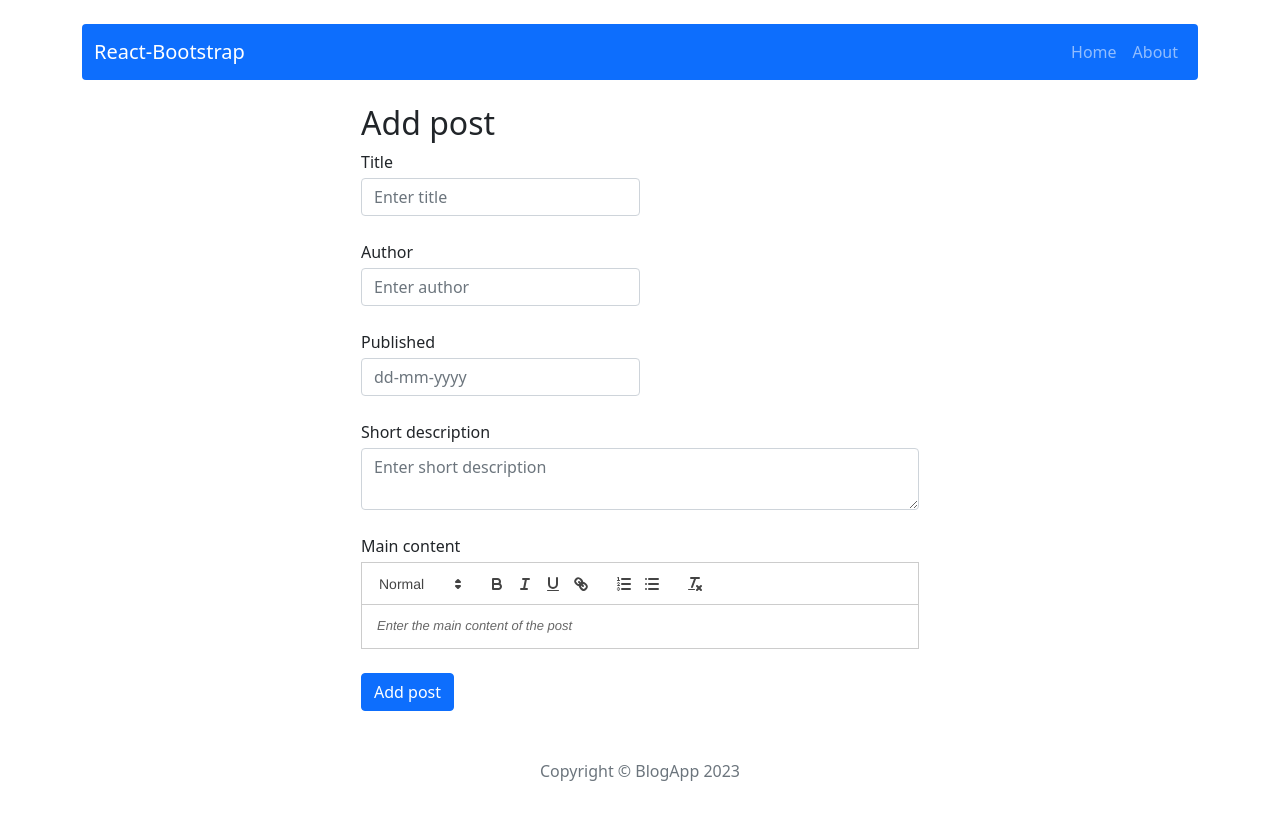
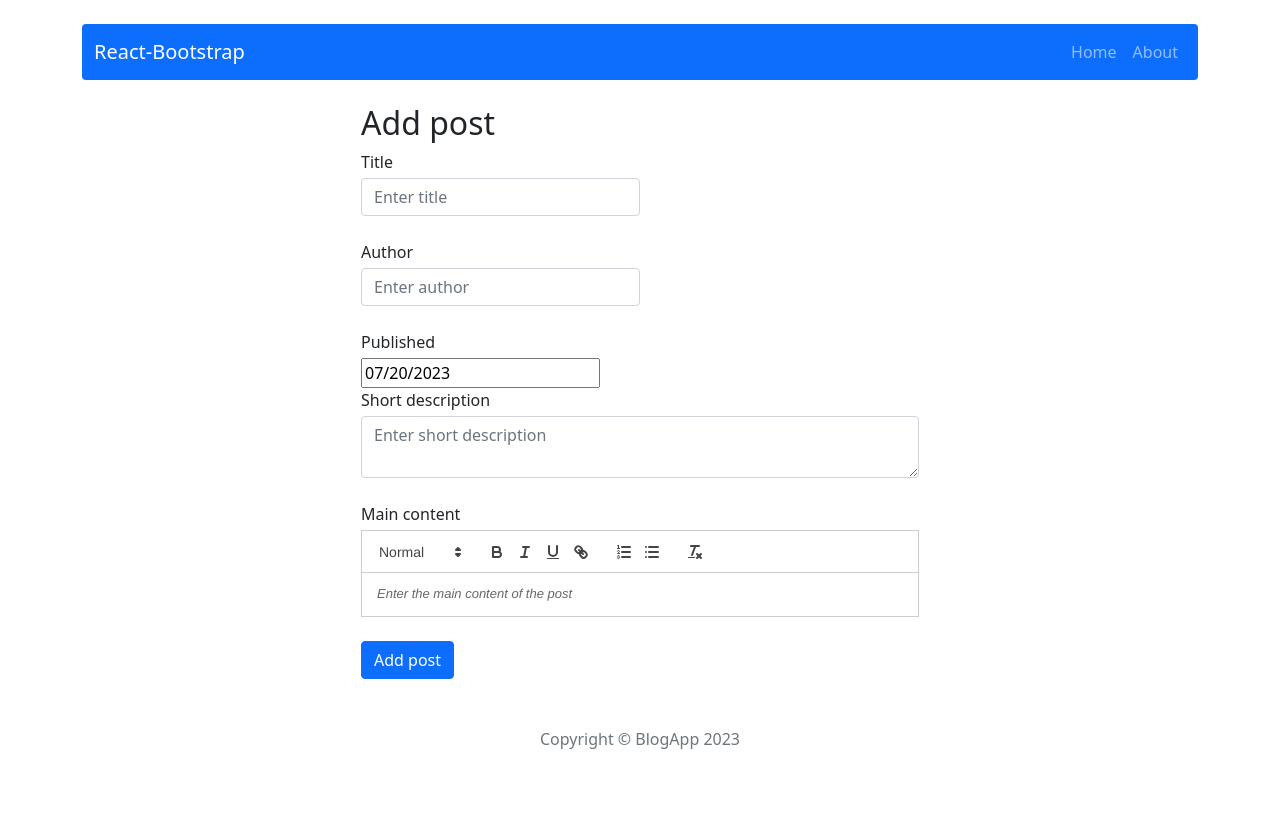
Before and after one commit to ACCeler94/React-Blog, a React (Create React App) app: page /post/add in a window 1280 px wide. Shown: the top 820 px of the page. Built offline with nearby package versions, Linux system fonts and the light colour scheme.

Commit message:
Add DatePicker component

```diff
--- a/package.json
+++ b/package.json
@@ -11,7 +11,9 @@
     "nanoid": "^4.0.2",
     "react": "^18.2.0",
     "react-bootstrap": "2.0",
+    "react-datepicker": "^4.16.0",
     "react-dom": "^18.2.0",
+    "react-hook-form": "7.19.5",
     "react-quill": "^2.0.0",
     "react-redux": "7.2.6",
     "react-router-dom": "6.0.1",
--- a/src/components/features/PostForm/PostForm.js
+++ b/src/components/features/PostForm/PostForm.js
@@ -3,13 +3,15 @@ import PropTypes from 'prop-types';
 import { nanoid } from "nanoid";
 import ReactQuill from "react-quill";
 import 'react-quill/dist/quill.snow.css';
+import DatePicker from "react-datepicker";
+import "react-datepicker/dist/react-datepicker.css";
 
 const PostForm = (props) => {
 
 
   const [title, setTitle] = useState(props.title || '');
   const [author, setAuthor] = useState(props.author || '');
-  const [publishedDate, setPublishedDate] = useState(props.publishedDate || '');
+  const [publishedDate, setPublishedDate] = useState(props.publishedDate || new Date());
   const [shortDescription, setShortDescription] = useState(props.shortDescription || '');
   const [content, setContent] = useState(props.content || '');
   const id = props.id || nanoid();
@@ -31,7 +33,7 @@ const PostForm = (props) => {
           <input type="name" id="author" name="author" placeholder="Enter author" className="form-control" required onChange={e => setAuthor(e.target.value)} value={author} />
           <br />
           <label for="published-date" className="mb-1" >Published</label><br />
-          <input type="text" id="published-date" name="published-date" placeholder="dd-mm-yyyy" className="form-control" required onChange={e => setPublishedDate(e.target.value)} value={publishedDate} />
+          <DatePicker id="published-date" name="published-date" required onChange={date => setPublishedDate(date)} selected={publishedDate} />
           <br />
         </div>
         <label for="description" className="mb-1" >Short description</label><br />
--- a/src/components/features/PostList/PostList.js
+++ b/src/components/features/PostList/PostList.js
@@ -2,6 +2,7 @@ import { useSelector } from "react-redux";
 import { getAllPosts } from "../../../redux/postsRedux";
 import { Button } from "react-bootstrap";
 import { Link } from "react-router-dom";
+import { dateToStr } from "../../../utils/dateToStr";
 
 const PostList = () => {
   const posts = useSelector(getAllPosts);
@@ -16,7 +17,7 @@ const PostList = () => {
               <p>
                 <strong>Author:</strong> {post.author}
                 <br />
-                <strong>Published:</strong> {post.publishedDate}
+                <strong>Published:</strong> {dateToStr(post.publishedDate)}
               </p>
               <p>{post.shortDescription}</p>
               <Link to={`/post/${post.id}`} ><Button className="primary">Read More</Button></Link>
--- a/src/components/pages/SinglePost/SinglePost.js
+++ b/src/components/pages/SinglePost/SinglePost.js
@@ -4,12 +4,14 @@ import { getPostById } from "../../../redux/postsRedux";
 import { Button } from "react-bootstrap";
 import React from "react";
 import DeletePostModal from "../../features/DeletePostModal/DeletePostModal";
+import { dateToStr } from "../../../utils/dateToStr";
 
 const SinglePost = () => {
 
   const { id } = useParams();
   const post = useSelector(state => getPostById(state, id));
   const [modalShow, setModalShow] = React.useState(false);
+  const formattedDate = dateToStr(post.publishedDate)
 
   if (!post) return <Navigate to="/" />;
 
@@ -27,7 +29,7 @@ const SinglePost = () => {
           <p>
             <strong>Author:</strong> {post.author}
             <br />
-            <strong>Published:</strong> {post.publishedDate}
+            <strong>Published:</strong> {formattedDate}
           </p>
         </div>
         <div className="post_main-content">
--- a/src/redux/initialState.js
+++ b/src/redux/initialState.js
@@ -5,7 +5,7 @@ const initialState = {
       title: 'Article title 1',
       shortDescription: 'Short description of the article...',
       content: 'Main content of the article',
-      publishedDate: '02-02-2022',
+      publishedDate: new Date('02-02-2022'),
       author: 'John Doe'
     },
     {
@@ -13,7 +13,7 @@ const initialState = {
       title: 'Article title 2',
       shortDescription: 'Short description of the article...',
       content: 'Main content of the article',
-      publishedDate: '02-02-2022',
+      publishedDate: new Date('02-02-2022'),
       author: 'John Doe'
     },
     {
@@ -21,7 +21,7 @@ const initialState = {
       title: 'Article title 3',
       shortDescription: 'Short description of the article...',
       content: 'Main content of the article',
-      publishedDate: '02-04-2021',
+      publishedDate: new Date('02-04-2021'),
       author: 'John Doe'
     },
     {
@@ -29,7 +29,7 @@ const initialState = {
       title: 'Article title 4',
       shortDescription: 'Short description of the article...',
       content: 'Main content of the article',
-      publishedDate: '02-02-2022',
+      publishedDate: new Date('02-02-2023'),
       author: 'xyz'
     },
   ],
--- /dev/null
+++ b/src/utils/dateToStr.js
@@ -0,0 +1,13 @@
+export function dateToStr(date) {
+  const d = new Date(date)
+  let month = '' + (d.getMonth() + 1)
+  let day = '' + d.getDate()
+  const year = d.getFullYear()
+
+  if (month.length < 2)
+    month = '0' + month;
+  if (day.length < 2)
+    day = '0' + day;
+
+  return [month, day, year].join('/');
+};
```
Also changed, not shown: 1 other file (tests, documents, lock files or other folders).
